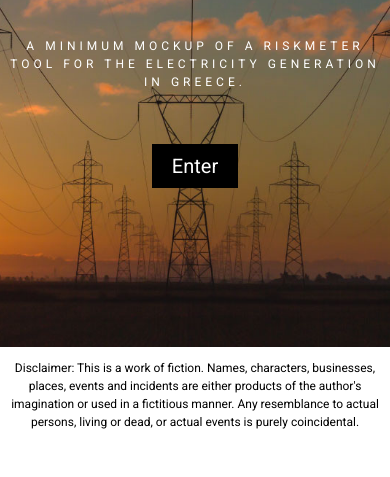
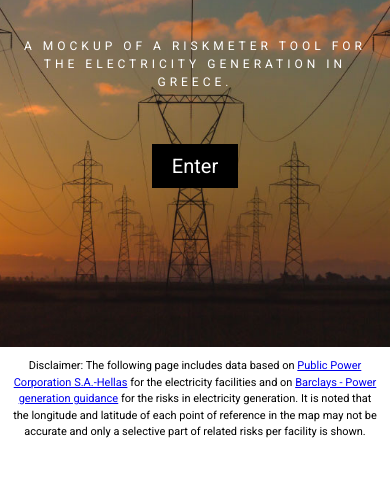
Before and after one commit to gxexakis/energy_risk, a plain HTML site: page index.html in a window 390 px wide. Shown: the part 353-830 px from the top of the page. Drawn offline with Linux system fonts and the light colour scheme.

Commit message:
Make edits after check, change sidebar for mobile devices

```diff
--- a/index.html
+++ b/index.html
@@ -14,14 +14,17 @@
     <div id="main-content">
       <div class="container">
         <h1>Energy Generation Riskmeter</h1>
-        <h2>A minimum mockup of a riskmeter tool for the electricity generation in Greece.</h2>
+        <h2>A mockup of a riskmeter tool for the electricity generation in Greece.</h2>
         <a href="riskmapping.html" class=button>Enter</a>
       </div>
     </div>
 
     <div id="footer">
       <div class="container">
-        <p>Disclaimer: This is a work of fiction. Names, characters, businesses, places, events and incidents are either products of the author's imagination or used in a fictitious manner. Any resemblance to actual persons, living or dead, or actual events is purely coincidental.</p>
+        <p>Disclaimer: The following page includes data based on <a href="https://www.dei.gr/en/i-dei/i-etairia/tomeis-drastiriotitas/paragwgi/analutikos-xartis-stathmwn">Public Power Corporation S.A.-Hellas</a> for the electricity facilities and on <a href="https://www.home.barclays/content/dam/barclayspublic/docs/Citizenship/power-generation-guidance-note.pdf">Barclays - Power generation guidance</a> for
+        the risks in electricity generation. It is noted that the longitude and latitude of each point of reference in the map may not be accurate and only a selective part of related risks per facility is shown.
+
+        </p>
         </div>
     </div>
   </body>
--- a/stylesheets/style_index.css
+++ b/stylesheets/style_index.css
@@ -481,7 +481,7 @@ body {
 }
 
 #footer p {
-  font-size: 12px;
+  font-size: 11px;
   margin-left: 0px;
   margin-right: 0px;
 }
--- a/stylesheets/style_riskmapping.css
+++ b/stylesheets/style_riskmapping.css
@@ -64,3 +64,41 @@ ul,p {
   border-top: 1px dotted gray;
   font-size: 0.8em;
 }
+
+
+@media (max-width: 800px) {
+  .map-overlay {
+	  width: 200px;
+	  margin-right: 10px;
+	  margin-top: 5px;
+	  margin-bottom: 5px;
+  }
+
+  h2,h3,h4,ul,p {
+  	font-size: 0.7em;
+    margin: 5px;
+  }
+
+  ul {
+  	padding-left: 2em;
+  }
+}
+
+
+@media (max-width: 500px) {
+  .map-overlay {
+	  width: 150px;
+	  margin-right: 2px;
+	  margin-top: 2px;
+	  margin-bottom: 2px;
+  }
+
+  h2,h3,h4,ul,p {
+  	font-size: 0.5em;
+    margin: 5px;
+  }
+
+  ul {
+  	padding-left: 2em;
+  }
+}
```
Also changed, not shown: riskmapping.html (+1 -1 lines).
